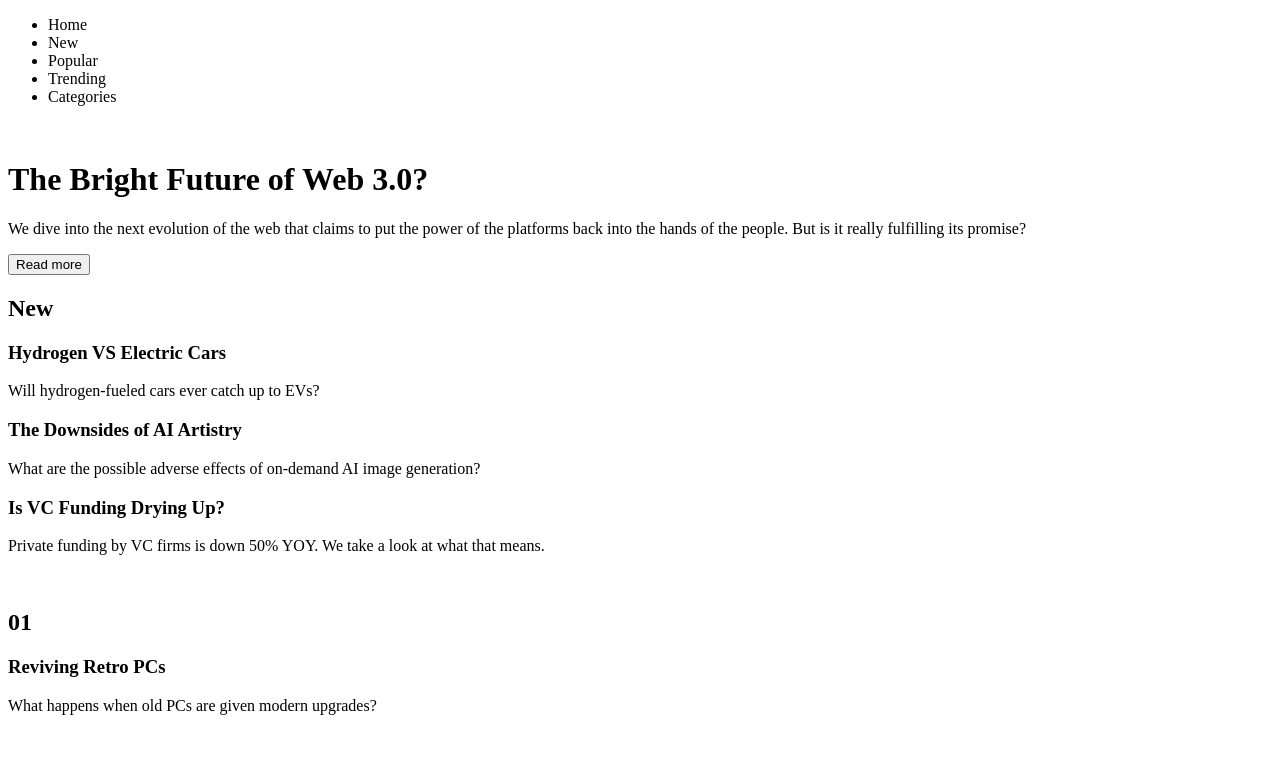
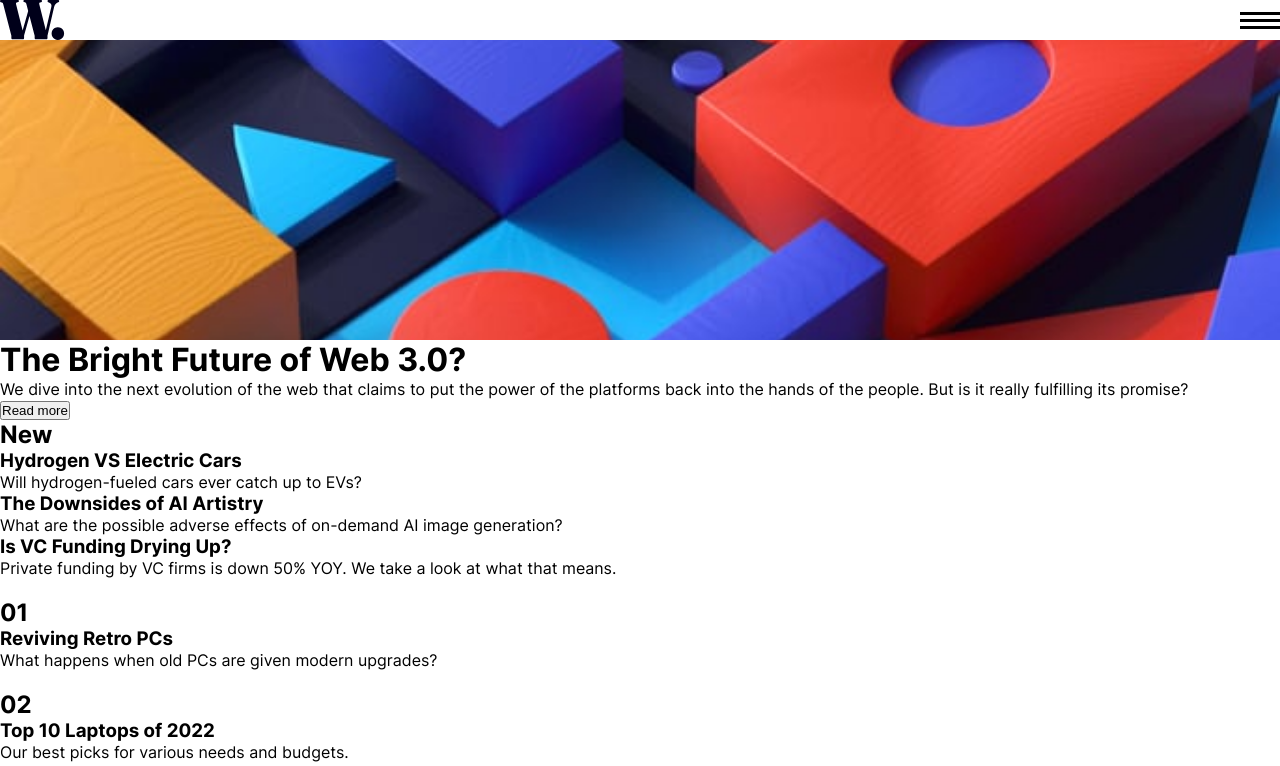
Before and after one commit to Thommyaso/News-Page, a website: page index.html in a window 1280 px wide. Shown: the top 766 px of the page. Drawn offline with Linux system fonts and the light colour scheme.

Commit message:
initialize npm, set up sass watcher script, create simple scss file

```diff
--- a/index.html
+++ b/index.html
@@ -5,7 +5,7 @@
   <meta name="viewport" content="width=device-width, initial-scale=1.0"> <!-- displays site properly based on user's device -->
 
   <link rel="icon" type="image/png" sizes="32x32" href="./assets/images/favicon-32x32.png">
-
+  <link rel="stylesheet" href="./styles.css">
   <title>Frontend Mentor | News homepage</title>
 
   <!-- Feel free to remove these styles or customise in your own stylesheet 👍 -->
@@ -15,7 +15,13 @@
   </style>
 </head>
 <body>
-<nav>
+<nav class="nav">
+  <img src="./assets/images/logo.svg">
+  <div class="hamburger">
+    <div></div>
+    <div></div>
+    <div></div>
+  </div>
   <ul>
     <li>
       <a>Home</a>
@@ -34,8 +40,8 @@
     </li>
   </ul>
 </nav>
-<header>
-  <img src="">
+<header class="header">
+  <div class="mainImg"></div>
   <h1>The Bright Future of Web 3.0?</h1>
   <div>
     <p>We dive into the next evolution of the web that claims to put the power of the platforms back into the hands of the people.
--- /dev/null
+++ b/styles.scss
@@ -0,0 +1,70 @@
+*{
+  box-sizing: border-box;
+  margin: 0;
+  padding: 0;
+}
+
+@font-face {
+  font-family: Inter;
+  src: url("./assets/fonts/static/Inter-Regular.ttf") format('truetype');
+  font-weight: normal;
+  font-style: normal;
+}
+
+@font-face {
+  font-family: Inter;
+  src: url("./assets/fonts/static/Inter-Bold.ttf") format('truetype');
+  font-weight: bold;
+  font-style: normal;
+}
+
+@font-face {
+  font-family: Inter;
+  src: url("./assets/fonts/static/Inter-ExtraBold.ttf") format('truetype');
+  font-weight: 800;
+  font-style: normal;
+}
+
+body {
+  font-family: 'Inter', sans-serif;
+}
+
+.nav {
+  display: flex;
+  justify-content: space-between;
+  align-items: center;
+  width: 100%;
+  > ul {
+    display: none;
+    visibility: hidden;
+    height: 0;
+    width: 0;
+  }
+}
+
+.hamburger {
+  height: 1.063rem;
+  width: 2.5rem;
+  display: flex;
+  flex-direction: column;
+  justify-content: space-between;
+
+  > div {
+    background-color: black;
+    height: 0.188rem;
+    width: 100%;
+  }
+}
+
+.header{
+  display: flex;
+  flex-direction: column;
+  .mainImg {
+    background-image: url("./assets/images/image-web-3-mobile.jpg");
+    background-position: center;
+    background-repeat: no-repeat;
+    background-size: cover;
+    height: 300px;
+    width: 100%;
+  }
+}
```
Also changed, not shown: package.json (added, +12 -0 lines), styles.css (added), 2 other files.
